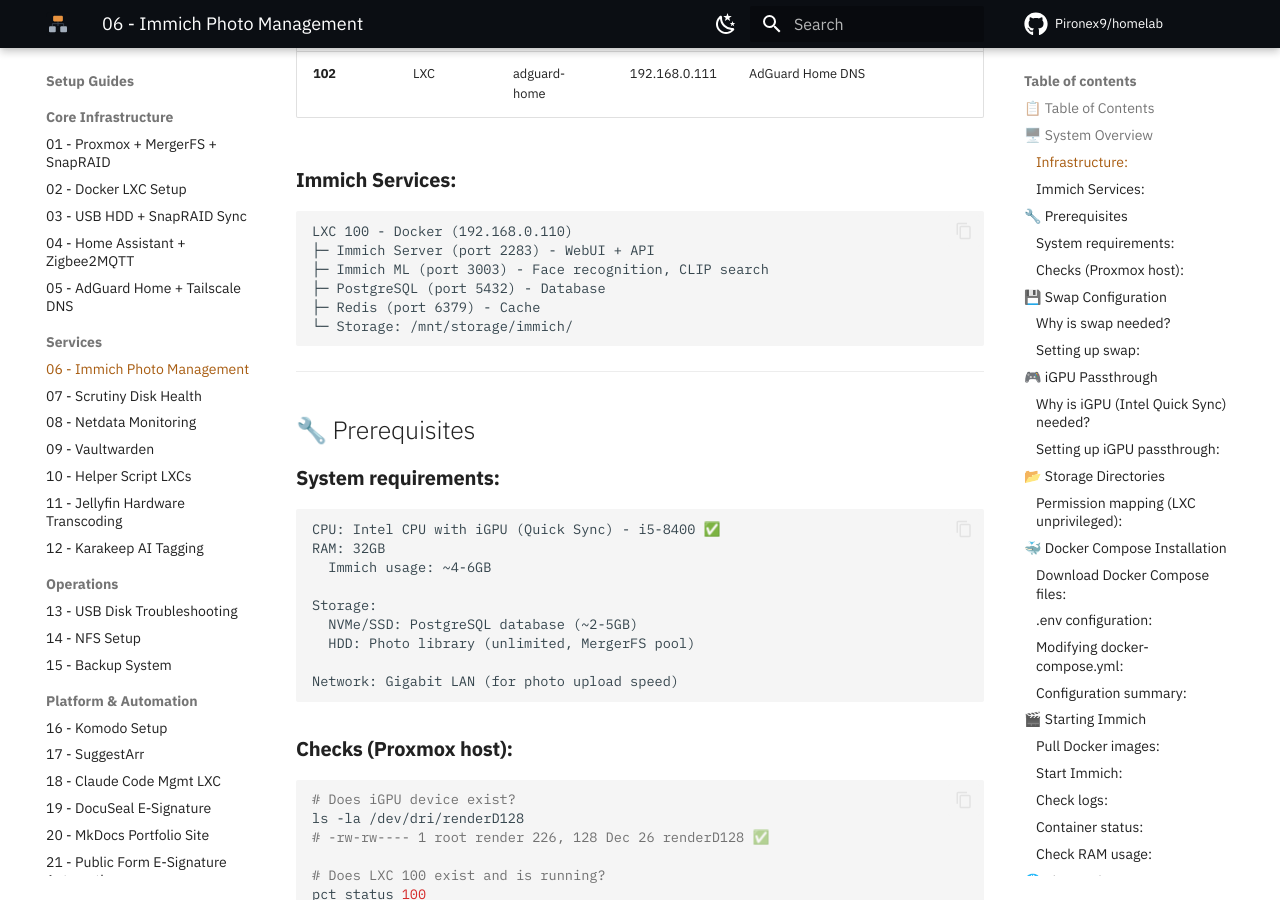
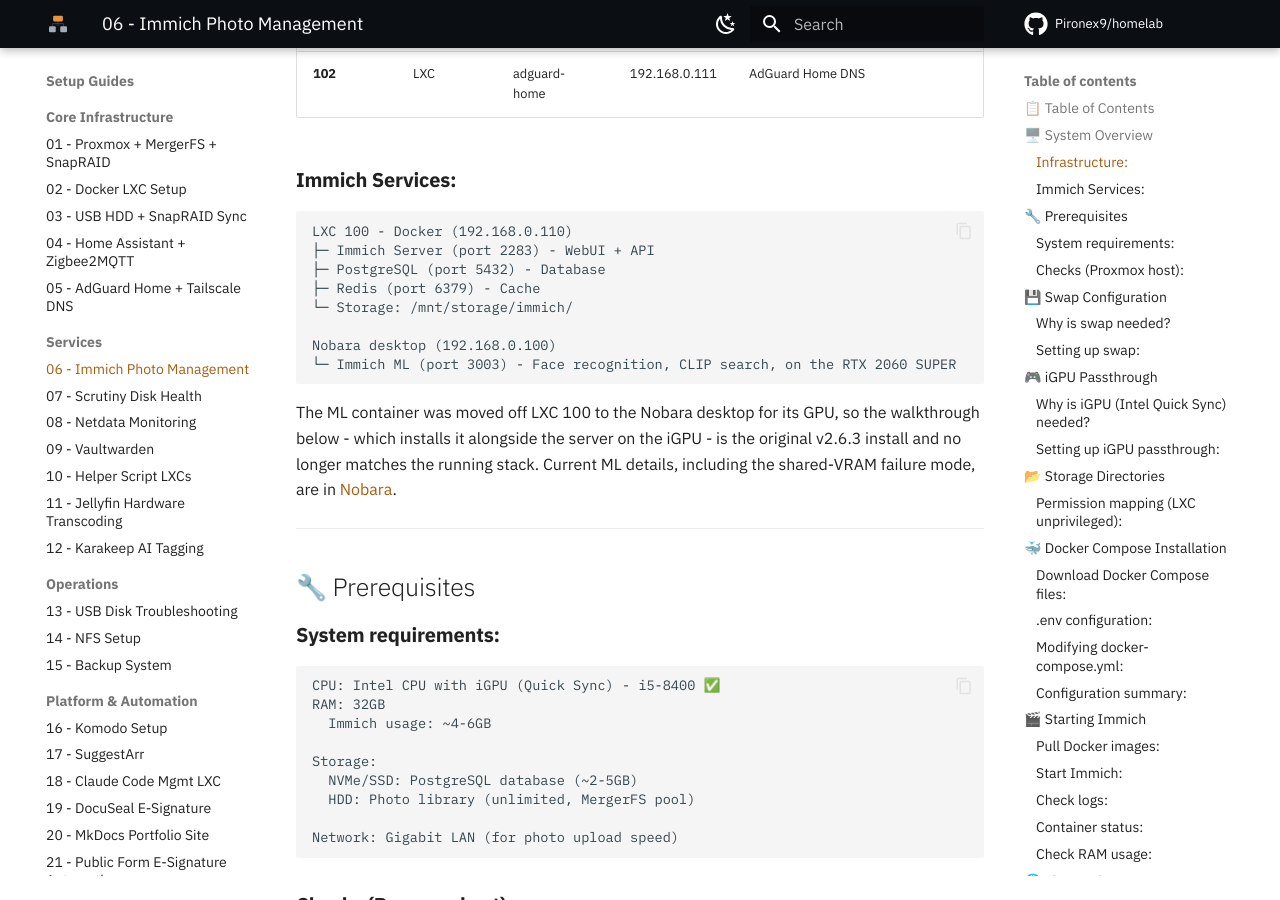
Before and after one commit to Pironex9/homelab, an MkDocs documentation site: the page built from docs/proxmox/06_Immich_Setup_Full_Installation_Guide.md, in a window 1280 px wide and 900 px high, scrolled down 1145 px. Built offline with MkDocs 1.6.1 and Material for MkDocs 9.7.7, drawn with Linux system fonts in a browser that asks for light colours; comment, search, counter and statistics services are not loaded.

Commit message:
docs(immich): the container table still said v2, and the ML box was on the wrong host
Two leftovers from the v3 upgrade sweep. docker-host.md listed the server image as
:v2, and the Immich architecture diagram still drew the ML container inside LXC 100
on the iGPU, which stopped being true when it moved to the Nobara RTX 2060 SUPER.

The install walkthrough below that diagram installs ML alongside the server, so it
is now labelled as the original v2.6.3 install rather than the running stack, with a
pointer to the Nobara page for the current ML setup.

````diff
--- a/docs/proxmox/06_Immich_Setup_Full_Installation_Guide.md
+++ b/docs/proxmox/06_Immich_Setup_Full_Installation_Guide.md
@@ -39,11 +39,19 @@
 ```
 LXC 100 - Docker (192.168.0.110)
 ├─ Immich Server (port 2283) - WebUI + API
-├─ Immich ML (port 3003) - Face recognition, CLIP search
 ├─ PostgreSQL (port 5432) - Database
 ├─ Redis (port 6379) - Cache
 └─ Storage: /mnt/storage/immich/
+
+Nobara desktop (192.168.0.100)
+└─ Immich ML (port 3003) - Face recognition, CLIP search, on the RTX 2060 SUPER
 ```
+
+The ML container was moved off LXC 100 to the Nobara desktop for its GPU, so the
+walkthrough below - which installs it alongside the server on the iGPU - is the
+original v2.6.3 install and no longer matches the running stack. Current ML
+details, including the shared-VRAM failure mode, are in
+[Nobara](../hosts/nobara.md).
 
 ---
 
````
Also changed, not shown: docs/hosts/docker-host.md (+1 -1 lines).
